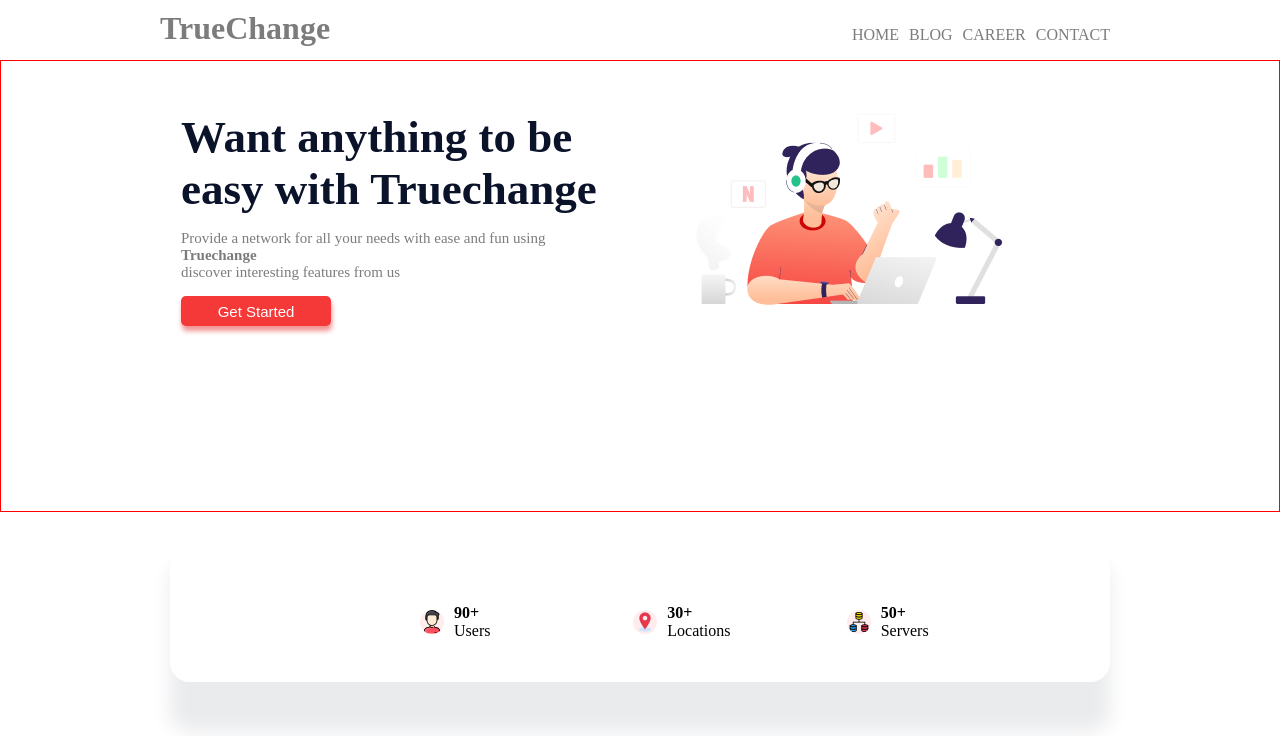
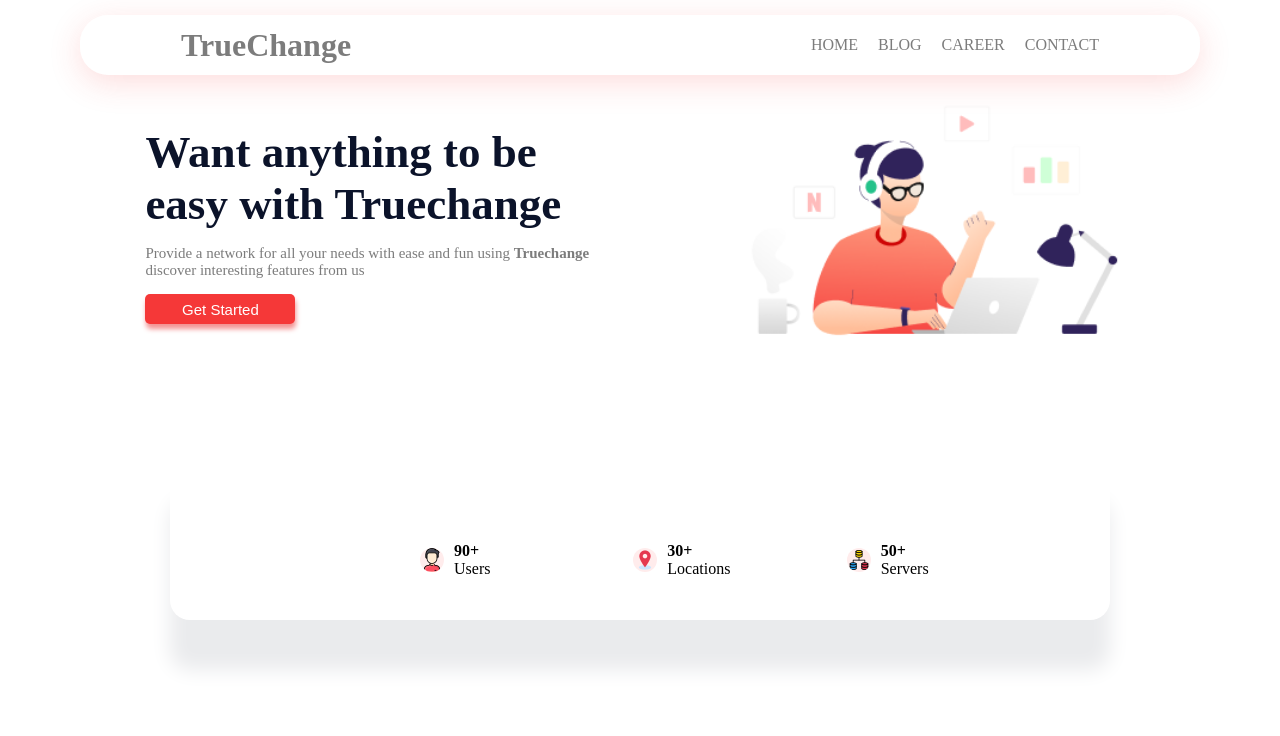
Before and after one commit to PedroTrudes/TrueChange, a plain HTML site: page index.html in a window 1280 px wide. Shown: the top 736 px of the page. Drawn offline with Linux system fonts and the light colour scheme.

Commit message:
refactor: Adjustment in Css from Page version desktop

```diff
--- a/css/_banner.scss
+++ b/css/_banner.scss
@@ -3,24 +3,20 @@
     height: 450px;
     padding: 0;
     display: flex;
-    border: 1px solid red;
-
+    justify-content: space-evenly;
 
     .txtbanner {
-        display: table-cell;
-        float: left;
-        width: 40%;
-        margin-left: 100px;
+        //border: 1px solid green;
+        display: flex;
+        flex-direction: column;
+        justify-content: center;
         h2 {
             font-size: 45px;
-            padding-top: 50px;
-            padding-left: 80px;
             margin: 0;
             color: #0b132a;
         }
         p {
             font-size: 15px;
-            padding-left: 80px;
             color: #7c7c7c;
         }
 
@@ -28,7 +24,6 @@
             height: 30px;
             width: 150px;
             align-items: center;
-            margin-left: 80px;
             border: 2px;
             border-radius: 5px;
             background-color: #f53838;
@@ -51,9 +46,12 @@
         }
     }
     .img-banner {
-        display: table-cell;
-        float: left;
-        margin-top: 50px;
-        margin-left: 70px;
+        display: flex;
+        justify-content: center;
+        flex-direction: column;
+        img{
+            width: 400px;
+        }
+
     }
 }
--- a/css/_base.scss
+++ b/css/_base.scss
@@ -5,7 +5,7 @@ body {
 }
 
 header {
-    background-color: #FFFFFF;
+    //background-color: #FFFFFF;
     display: flex;
     height: 60px;
     width: 100%;
--- a/css/_navs.scss
+++ b/css/_navs.scss
@@ -1,34 +1,50 @@
+header{
+    box-sizing: border-box;
+    position: fixed;
+    top: 15px;
+    padding: 0px 80px;
+    .container-menu{
+        border-radius: 28px;
+        padding: 0px 90px;
+        width: 100%;
+        display: flex;
+        justify-content: space-around;
+        align-items: center;
+        //efeito vidro no menu
+        background: rgba( 255, 255, 255, 0.4 );
+        box-shadow: 0 8px 32px 0 rgba(245, 56, 56, 0.17);
+        backdrop-filter: blur( 11.5px );
+        -webkit-backdrop-filter: blur( 11.5px );
+        border: 1px solid rgba( 255, 255, 255, 0.18 );
+
         h1 {
             color: #7C7C7C;
             margin: 10px;
-    padding-left: 150px;
             cursor: pointer;
+            transition: 0.85s ease-in-out;
 
             &:hover{
-        color: #F53838;
+                color: rgb(245, 56, 56);
             }
 
         }
         .nav-menu {
             width: 100%;
-    padding-right: 150px;
             cursor: pointer;
             ul {
                 display: flex;
-        float: right;
-        margin-right: 10px;
+                justify-content: flex-end;
+                align-items: center;
                 li {
                     list-style-type: none;
-            padding-right: 10px;
                     text-transform: uppercase;
-            margin-top: 10px;
                     align-items: center;
-
+                    margin: 0px 10px;
                     a {
                         text-decoration: none;
                         color: #7C7C7C;
                         font-style: bold;
-
+                        transition: 0.85s ease-in-out;
                         &:hover{
                            color: #F53838;
                         }
@@ -36,3 +52,5 @@ h1 {
                 }
             }
         }
+    }
+}
--- a/index.html
+++ b/index.html
@@ -9,6 +9,7 @@
 
   <body>
     <header>
+      <div class="container-menu">
         <h1>TrueChange</h1>
         <nav class="nav-menu">
           <ul>
@@ -18,6 +19,7 @@
             <li><a href="#">contact</a></li>
           </ul>
         </nav>
+      </div>
     </header>
     <main>
       <div class="banner-principal">
@@ -64,7 +66,7 @@
       </div>
     </section>
 
-    <section class="sc-features">
+    <section class="sc-features" >
       <div class="banner-features">
         <div class="img-features">
           <img src="src/banner-desk2.png" />
@@ -146,7 +148,7 @@
           <p>let´s subscribe with us and find the fun.</p>
         </div>
         <div class="area-txt">
-          <input type="text" />
+          <input type="text" placeholder="email@email.com"/>
           <button ><p>Subscribe Now
           </p></button>
         </div>
```
Also changed, not shown: css/main.css, 1 other file. Lines whose indentation alone changed are shown as unchanged.
